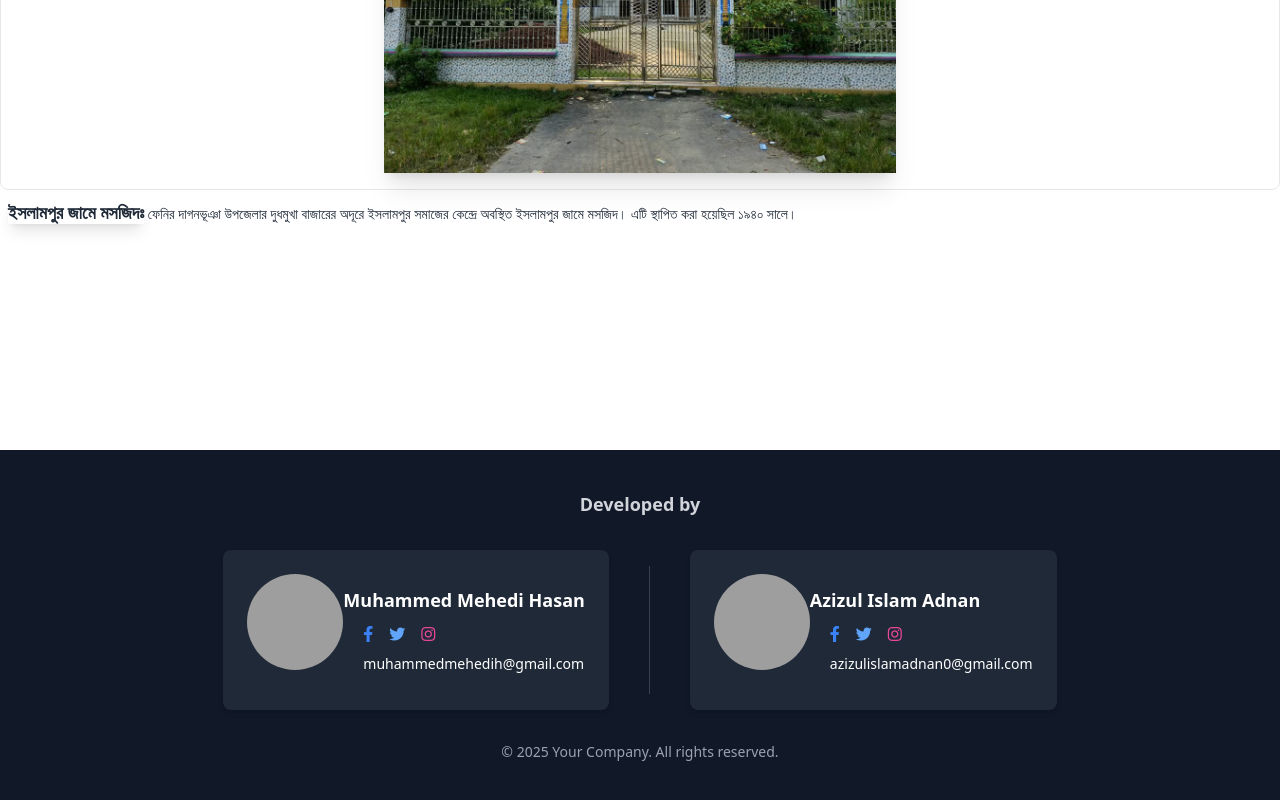
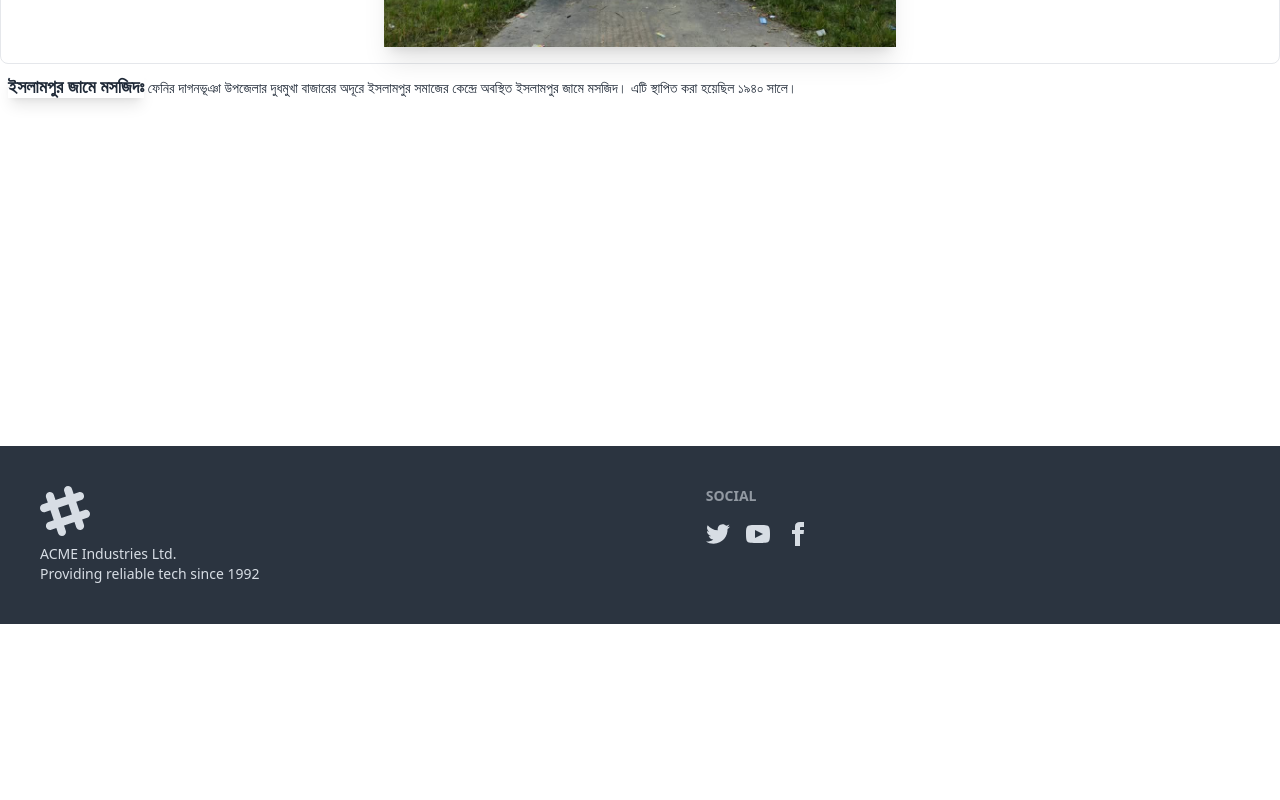
Before and after one commit to AdnaNation/Islampur-Jame-Masjid, a React (Vite) app: page / in a window 1280 px wide. Shown: the part 418-1218 px from the top of the page. After the commit the page ends 1042 px from the top, so only its background shows below. Built offline with nearby package versions, Linux system fonts and the light colour scheme; grey boxes are pictures that could not be loaded.

Commit message:
Revert "Ad ijm fee UI jan 25"

```diff
--- a/index.html
+++ b/index.html
@@ -1,14 +1,10 @@
-<!DOCTYPE html>
+<!doctype html>
 <html lang="en" data-theme="light">
   <head>
     <meta charset="UTF-8" />
     <link rel="icon" type="image/svg+xml" href="public/logo.jpg" />
     <meta name="viewport" content="width=device-width, initial-scale=1.0" />
     <title>Islampur Jame Masjid</title>
-    <link
-      href="https://cdnjs.cloudflare.com/ajax/libs/font-awesome/5.15.4/css/all.min.css"
-      rel="stylesheet"
-    />
   </head>
   <body>
     <div id="root"></div>
--- a/src/components/Footer.jsx
+++ b/src/components/Footer.jsx
@@ -1,75 +1,66 @@
+
+
 const Footer = () => {
     return (
-    <footer className="bg-gray-900 text-white py-10">
-      <div className="container mx-auto flex flex-col items-center">
-        {/* Developed By Section */}
-        <div className="mb-8 text-center">
-          <p className="text-lg font-semibold text-gray-300">
-            Developed by
+        <footer className="footer bg-neutral text-neutral-content p-10">
+        <aside>
+          <svg
+            width="50"
+            height="50"
+            viewBox="0 0 24 24"
+            xmlns="http://www.w3.org/2000/svg"
+            fillRule="evenodd"
+            clipRule="evenodd"
+            className="fill-current">
+            <path
+              d="M22.672 15.226l-2.432.811.841 2.515c.33 1.019-.209 2.127-1.23 2.456-1.15.325-2.148-.321-2.463-1.226l-.84-2.518-5.013 1.677.84 2.517c.391 1.203-.434 2.542-1.831 2.542-.88 0-1.601-.564-1.86-1.314l-.842-2.516-2.431.809c-1.135.328-2.145-.317-2.463-1.229-.329-1.018.211-2.127 1.231-2.456l2.432-.809-1.621-4.823-2.432.808c-1.355.384-2.558-.59-2.558-1.839 0-.817.509-1.582 1.327-1.846l2.433-.809-.842-2.515c-.33-1.02.211-2.129 1.232-2.458 1.02-.329 2.13.209 2.461 1.229l.842 2.515 5.011-1.677-.839-2.517c-.403-1.238.484-2.553 1.843-2.553.819 0 1.585.509 1.85 1.326l.841 2.517 2.431-.81c1.02-.33 2.131.211 2.461 1.229.332 1.018-.21 2.126-1.23 2.456l-2.433.809 1.622 4.823 2.433-.809c1.242-.401 2.557.484 2.557 1.838 0 .819-.51 1.583-1.328 1.847m-8.992-6.428l-5.01 1.675 1.619 4.828 5.011-1.674-1.62-4.829z"></path>
+          </svg>
+          <p>
+            ACME Industries Ltd.
+            <br />
+            Providing reliable tech since 1992
           </p>
-        </div>
-
-        <div className="flex flex-col md:flex-row items-center justify-center md:space-x-10 space-y-8 md:space-y-0">
-          {/* First Profile Card */}
-          <div className="flex  items-center bg-gray-800 rounded-lg p-6 shadow-md">
-            <img
-              src="https://avatars.githubusercontent.com/u/108600250?v=4"
-              alt="Profile 1"
-              className="w-24 h-24 rounded-full mb-4"
-            />
-            <div className="flex flex-col space-x-5">
-              <h3 className="text-lg font-semibold mb-2">Muhammed Mehedi Hasan</h3>
-              <div className="flex space-x-4 mb-2">
-                <a href="#" className="text-blue-500 hover:text-blue-400">
-                  <i className="fab fa-facebook-f"></i>
+        </aside>
+        <nav>
+          <h6 className="footer-title">Social</h6>
+          <div className="grid grid-flow-col gap-4">
+            <a>
+              <svg
+                xmlns="http://www.w3.org/2000/svg"
+                width="24"
+                height="24"
+                viewBox="0 0 24 24"
+                className="fill-current">
+                <path
+                  d="M24 4.557c-.883.392-1.832.656-2.828.775 1.017-.609 1.798-1.574 2.165-2.724-.951.564-2.005.974-3.127 1.195-.897-.957-2.178-1.555-3.594-1.555-3.179 0-5.515 2.966-4.797 6.045-4.091-.205-7.719-2.165-10.148-5.144-1.29 2.213-.669 5.108 1.523 6.574-.806-.026-1.566-.247-2.229-.616-.054 2.281 1.581 4.415 3.949 4.89-.693.188-1.452.232-2.224.084.626 1.956 2.444 3.379 4.6 3.419-2.07 1.623-4.678 2.348-7.29 2.04 2.179 1.397 4.768 2.212 7.548 2.212 9.142 0 14.307-7.721 13.995-14.646.962-.695 1.797-1.562 2.457-2.549z"></path>
+              </svg>
             </a>
-                <a href="#" className="text-blue-400 hover:text-blue-300">
-                  <i className="fab fa-twitter"></i>
+            <a>
+              <svg
+                xmlns="http://www.w3.org/2000/svg"
+                width="24"
+                height="24"
+                viewBox="0 0 24 24"
+                className="fill-current">
+                <path
+                  d="M19.615 3.184c-3.604-.246-11.631-.245-15.23 0-3.897.266-4.356 2.62-4.385 8.816.029 6.185.484 8.549 4.385 8.816 3.6.245 11.626.246 15.23 0 3.897-.266 4.356-2.62 4.385-8.816-.029-6.185-.484-8.549-4.385-8.816zm-10.615 12.816v-8l8 3.993-8 4.007z"></path>
+              </svg>
             </a>
-                <a href="#" className="text-pink-500 hover:text-pink-400">
-                  <i className="fab fa-instagram"></i>
+            <a>
+              <svg
+                xmlns="http://www.w3.org/2000/svg"
+                width="24"
+                height="24"
+                viewBox="0 0 24 24"
+                className="fill-current">
+                <path
+                  d="M9 8h-3v4h3v12h5v-12h3.642l.358-4h-4v-1.667c0-.955.192-1.333 1.115-1.333h2.885v-5h-3.808c-3.596 0-5.192 1.583-5.192 4.615v3.385z"></path>
+              </svg>
             </a>
           </div>
-              <p className="text-sm">muhammedmehedih@gmail.com</p>
-            </div>
-          </div>
-
-          {/* Vertical Line */}
-          <div className="hidden md:block w-px bg-gray-700 h-32"></div>
-
-          {/* Second Profile Card */}
-          <div className="flex  items-center bg-gray-800 rounded-lg p-6 shadow-md">
-            <img
-              src="https://avatars.githubusercontent.com/u/145375204?v=4"
-              alt="Profile 2"
-              className="w-24 h-24 rounded-full mb-4"
-            />
-            <div className="flex flex-col space-x-5">
-              <h3 className="text-lg font-semibold mb-2">Azizul Islam Adnan</h3>
-              <div className="flex space-x-4 mb-2">
-                <a href="#" className="text-blue-500 hover:text-blue-400">
-                  <i className="fab fa-facebook-f"></i>
-                </a>
-                <a href="#" className="text-blue-400 hover:text-blue-300">
-                  <i className="fab fa-twitter"></i>
-                </a>
-                <a href="#" className="text-pink-500 hover:text-pink-400">
-                  <i className="fab fa-instagram"></i>
-                </a>
-              </div>
-              <p className="text-sm">azizulislamadnan0@gmail.com</p>
-            </div>
-          </div>
-        </div>
-
-        {/* Copyright Section */}
-        <div className="mt-8 text-center">
-          <p className="text-sm text-gray-400">
-            &copy; {new Date().getFullYear()} Your Company. All rights reserved.
-          </p>
-        </div>
-      </div>
+        </nav>
       </footer>
     );
 };
+
 export default Footer;
--- a/src/components/NavNew.jsx
+++ b/src/components/NavNew.jsx
@@ -1,4 +1,3 @@
-import { NavLink } from "react-router-dom";
 import profileSvg from "/Icons/profile.svg";
 const Navbar = () => {
     return (
@@ -22,25 +21,24 @@
                     <ul
                         tabIndex={0}
                         className="menu menu-sm dropdown-content bg-base-100 rounded-box z-[1] mt-3 w-52 p-2 shadow">
-                        <li><a href="/">Home</a></li>
+                        <li><a>Home</a></li>
                         <li>
-                            <a href="/">চাঁদা</a>
+                            <a>চাঁদা</a>
                             {/* <ul className="p-2">
                                 <li><a>Submenu 1</a></li>
                                 <li><a>Submenu 2</a></li>
                             </ul> */}
                         </li>
                         <li><a>চাঁদা</a></li>
-                        <NavLink to="/fee">চাঁদা </NavLink>
                     </ul>
                 </div>
-                <a href="/profile" className="btn btn-ghost text-xl">Islampur Jame Masjid</a>
+                <a className="btn btn-ghost text-xl">Islampur Jame Masjid</a>
             </div>
             <div className="navbar-center hidden lg:flex">
                 <ul className="menu menu-horizontal px-1">
-                    <li><a href="/">Home</a></li>
+                    <li><a>Home</a></li>
                     <li>
-                        <a href="/">Home</a>
+                        <a>Home</a>
                         {/* <details>
                             <summary>Parent</summary>
                             <ul className="p-2">
@@ -50,8 +48,6 @@
                         </details> */}
                     </li>
                     <li><a>চাঁদা</a></li>
-
-                    <NavLink to="/fee">চাঁদা </NavLink>
                 </ul>
             </div>
             <div className="navbar-end">
--- a/src/pages/Home.jsx
+++ b/src/pages/Home.jsx
@@ -1,10 +1,8 @@
-import photo from "../../public/mosque.jpg";
-import Notification from "../components/Notification";
+import photo from "../../public/mosque.jpg"
 const Home = () => {
 
   return (
     <div>
-      <Notification />
       <div className="  mt-16 border rounded-lg">
         <div className="hero-overlay bg-opacity-60"></div>
         <div className="hero-content w-full mx-auto text-neutral-content">
```
Also changed, not shown: src/Layout/Main.jsx (+3 -5 lines), src/Routes/Route.jsx (+1 -6 lines), vercel.json (deleted), 1 other file (tests, documents, lock files or other folders). Lines whose indentation alone changed are shown as unchanged.
